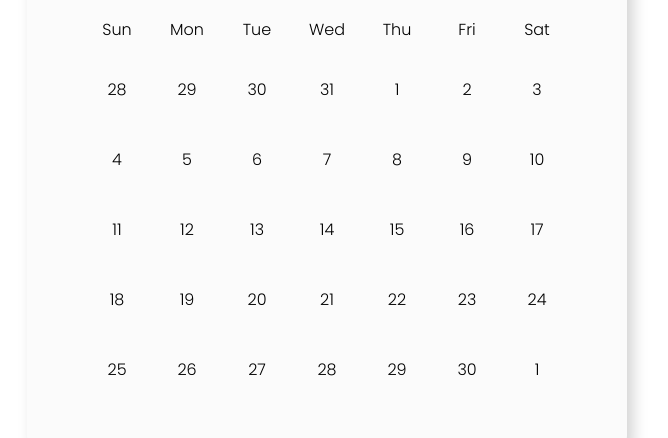
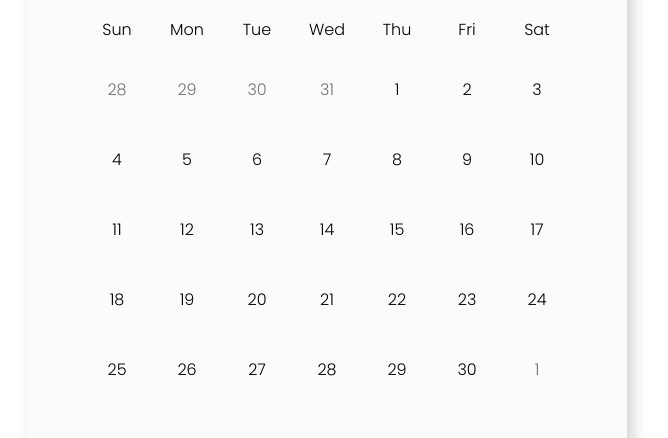
Before and after one commit to PushkarevAR/calendar, a React (Create React App) app: page / in a window 1280 px wide. Shown: the part 238-676 px from the top of the page, without its empty margins (313-981 px from the left). Built offline with nearby package versions, Linux system fonts and the light colour scheme; the HTML template or start-up script is replaced by a standard one.

Commit message:
styling inactive days

```diff
--- a/src/components/Calendar.tsx
+++ b/src/components/Calendar.tsx
@@ -1,63 +1,18 @@
 import style from "./Calendar.module.scss";
 import chevronRight from "../assets/chevron-right.svg";
 import chevronLeft from "../assets/chevron-left.svg";
-import DayCell from "./DayCell";
-
-const getCurDate = (curDate: Date) => {
-  const curMonth = curDate.getMonth();
-  const curYear = curDate.getFullYear();
-  const month = [
-    "January",
-    "February",
-    "March",
-    "April",
-    "May",
-    "June",
-    "July",
-    "August",
-    "September",
-    "October",
-    "November",
-    "December",
-  ];
-
-  return (
-    <h1>
-      {month[curMonth]} {curYear}
-    </h1>
-  );
-};
-
-const getMonth = (curDate: Date): number[] => {
-  const curMonth = curDate.getMonth();
-  const curYear = curDate.getFullYear();
-  const firstDayOfMonth = new Date(curYear, curMonth, 1).getDay();
-  const lastDateOfMonth = new Date(curYear, curMonth + 1, 0).getDate();
-  const lastDateOfPrevMonth = new Date(curYear, curMonth, 0).getDate();
-  const lastDayOfMonth = new Date(curYear, curMonth, lastDateOfMonth).getDay();
-  const month = [];
-
-  for(let i = lastDateOfPrevMonth - firstDayOfMonth + 1; i <=  lastDateOfPrevMonth; i++) {
-    month.push(i);
-  }
-  for(let i = 1; i <= lastDateOfMonth; i++) {
-    month.push(i);
-  }
-  for (let i = 1; i <= (6 - lastDayOfMonth); i++) {
-    month.push(i);
-  }
-  return month;
-}
+import { fillCurMonth } from "../utils/fillCurMonth";
+import { getCurDate } from "../utils/getCurDate";
 
 const Calendar = () => {
-  const { calendarSection, header, arrows, arrow, week, days } = style;
-  const curDate = new Date();
-  const month = getMonth(curDate);
+  const { calendarSection, header, arrows, arrow, week, days } = style; // get styles
+  const date = new Date();
+  const month = fillCurMonth(date); //fill current month
 
   return (
     <section className={calendarSection}>
       <div className={header}>
-        {getCurDate(curDate)}
+        {getCurDate(date)}
         <span className={arrows}>
           <img src={chevronLeft} alt="prev-month" className={arrow} />
           <img src={chevronRight} alt="next-month" className={arrow} />
@@ -72,11 +27,7 @@ const Calendar = () => {
         <span>Fri</span>
         <span>Sat</span>
       </div>
-      <div className={days}>
-        {month.map((num) => (
-          <DayCell day={num} />
-        ))}
-      </div>
+      <div className={days}>{month.map((cell) => cell)}</div>
     </section>
   );
 };
--- a/src/components/DayCell.module.scss
+++ b/src/components/DayCell.module.scss
@@ -8,16 +8,9 @@
   line-height: 40px;
   flex: 0 0 40px;
   cursor: pointer;
-
-  .eventPink{
-    background-color: $pink-day;
-  }
-  .eventGreen {
-    background-color: $green-day;
-  }
-  .inactive{
-    color: $hover-grey;
-  }
+}
+.active{
+  color: $sub-text;
 }
 .dayCell:hover {
   background-color: $hover-grey;
--- a/src/components/DayCell.tsx
+++ b/src/components/DayCell.tsx
@@ -3,13 +3,15 @@ import style from './DayCell.module.scss';
 
 interface IDay {
   day: number;
+  isActive: boolean;
 }
 
-const DayCell: FC<IDay> = ({ day }) => {
-  const { dayCell } = style;
+const DayCell: FC<IDay> = ({ day, isActive }) => {
+  const { dayCell, active } = style;
+  const dayStyle = isActive ? dayCell : `${active} ${dayCell}`
 
   return (
-    <span className={dayCell}>{day}</span>
+    <span className={dayStyle}>{day}</span>
   )
 }
 
--- /dev/null
+++ b/src/utils/fillCurMonth.tsx
@@ -0,0 +1,30 @@
+import DayCell from "../components/DayCell";
+
+export function fillCurMonth(date: Date) {
+  const curMonth = date.getMonth();
+  const curYear = date.getFullYear();
+  const firstDayOfMonth = new Date(curYear, curMonth, 1).getDay();
+  const lastDateOfMonth = new Date(curYear, curMonth + 1, 0).getDate();
+  const lastDateOfPrevMonth = new Date(curYear, curMonth, 0).getDate();
+  const lastDayOfMonth = new Date(curYear, curMonth, lastDateOfMonth).getDay();
+  const month = [];
+  let index = 0;
+
+  for (
+    let i = lastDateOfPrevMonth - firstDayOfMonth + 1;
+    i <= lastDateOfPrevMonth;
+    i++
+  ) {
+    month.push(<DayCell day={i} isActive={false} key={index} />);
+    index++;
+  }
+  for (let i = 1; i <= lastDateOfMonth; i++) {
+    month.push(<DayCell day={i} isActive={true} key={index} />);
+    index++;
+  }
+  for (let i = 1; i <= 6 - lastDayOfMonth; i++) {
+    month.push(<DayCell day={i} isActive={false} key={index} />);
+    index++;
+  }
+  return month;
+}
--- /dev/null
+++ b/src/utils/getCurDate.tsx
@@ -0,0 +1,24 @@
+export const getCurDate = (curDate: Date) => {
+  const curMonth = curDate.getMonth();
+  const curYear = curDate.getFullYear();
+  const month = [
+    "January",
+    "February",
+    "March",
+    "April",
+    "May",
+    "June",
+    "July",
+    "August",
+    "September",
+    "October",
+    "November",
+    "December",
+  ];
+
+  return (
+    <h1>
+      {month[curMonth]} {curYear}
+    </h1>
+  );
+};
```
